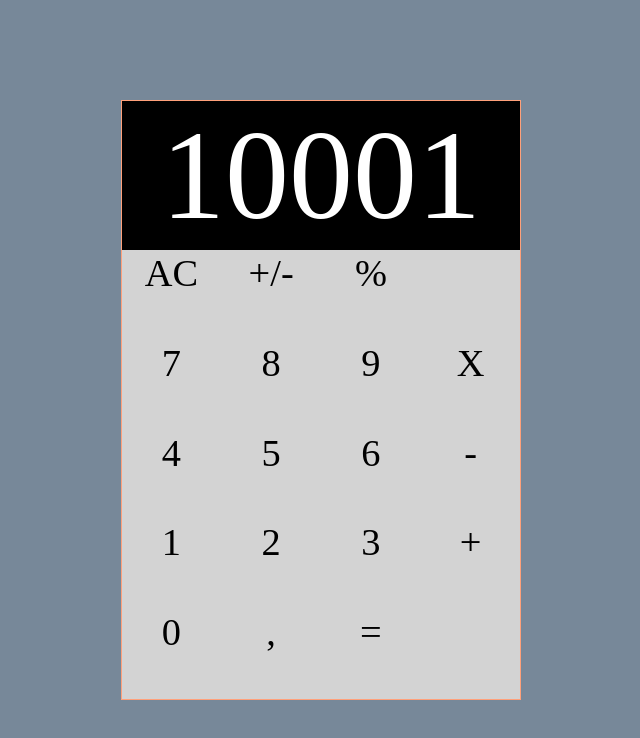
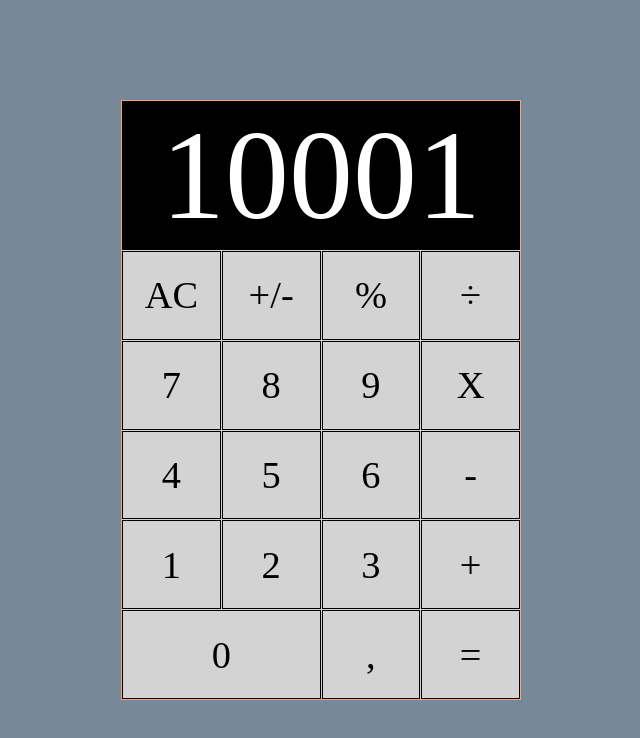
Before and after one commit to JackDev21/PreBootcamp_ISDICODERS, a website: page Proyectos_ejercicios/Calculadora_interfaz/index.html in a window 1280 px wide. Shown: the whole page, without its empty margins (319-959 px from the left). Drawn offline with Linux system fonts and the light colour scheme.

Commit message:
calculadora texto y numeros

```diff
--- a/Proyectos_ejercicios/Calculadora_interfaz/index.html
+++ b/Proyectos_ejercicios/Calculadora_interfaz/index.html
@@ -15,7 +15,7 @@
         <div class="row2">AC</div>
         <div class="row2">+/-</div>
         <div class="row2">%</div>
-        <div class="row2"></div>
+        <div class="row2">÷</div>
         <div class="row3">7</div>
         <div class="row3">8</div>
         <div class="row3">9</div>
@@ -28,9 +28,9 @@
         <div class="row5">2</div>
         <div class="row5">3</div>
         <div class="row5">+</div>
-        <div class="colSpan2 row6">0</div>
-        <div class="colSpan1 row6">,</div>
-        <div class="colSpan1 row6">=</div>
+        <div class="column2 row6">0</div>
+        <div class="column1 row6">,</div>
+        <div class="column1 row6">=</div>
     </section>
 
 </body>
--- a/Proyectos_ejercicios/Calculadora_interfaz/style.css
+++ b/Proyectos_ejercicios/Calculadora_interfaz/style.css
@@ -43,3 +43,55 @@ body {
     background-color: black;
     color: white;
 }
+
+.row2 {
+    grid-row: 2;
+    grid-column: span 1;
+    border: 1px solid black;
+    display: flex;
+    justify-content: center;
+    align-items: center;
+}
+
+.row3 {
+    grid-row: 3;
+    grid-column: span 1;
+    border: 1px solid black;
+    display: flex;
+    justify-content: center;
+    align-items: center;
+}
+
+.row4 {
+    grid-row: 4;
+    grid-column: span 1;
+    border: 1px solid black;
+    display: flex;
+    justify-content: center;
+    align-items: center;
+}
+
+.row5 {
+    grid-row: 5;
+    grid-column: span 1;
+    border: 1px solid black;
+    display: flex;
+    justify-content: center;
+    align-items: center;
+}
+
+.row6 {
+    grid-row: 6;
+    border: 1px solid black;
+    display: flex;
+    justify-content: center;
+    align-items: center;
+}
+
+.column2 {
+    grid-column: span 2;
+}
+
+.column {
+    grid-column: span 1;
+}
```
